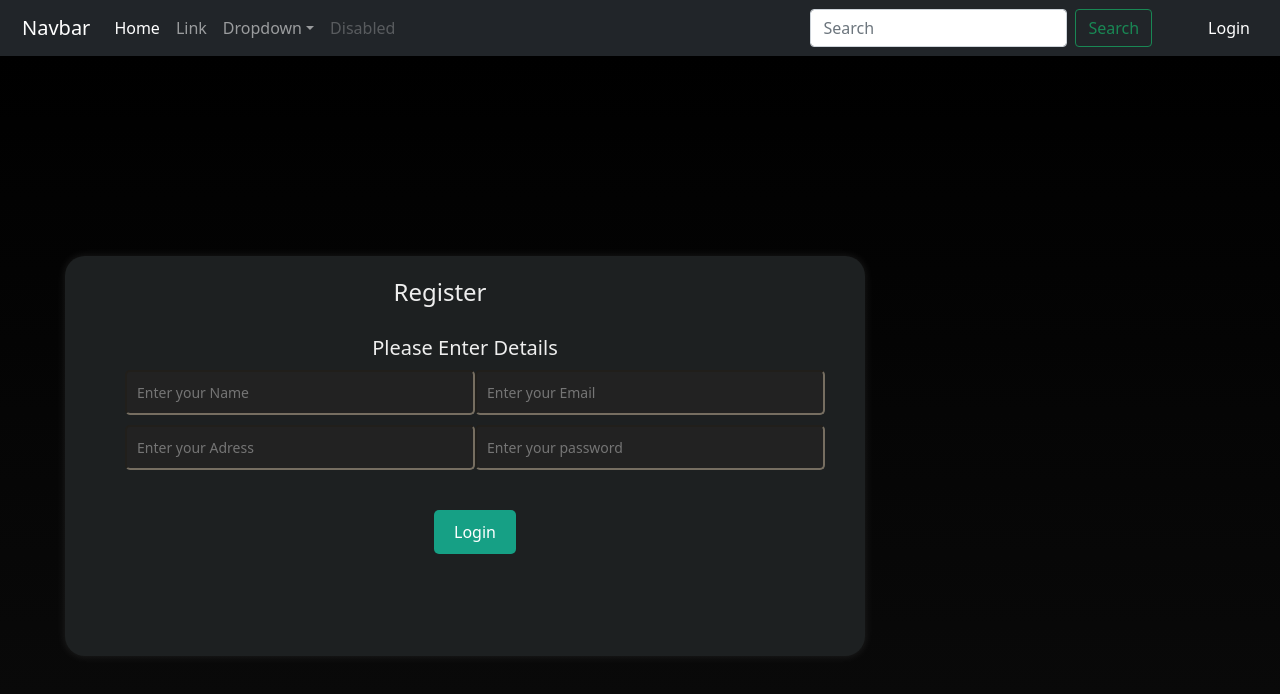
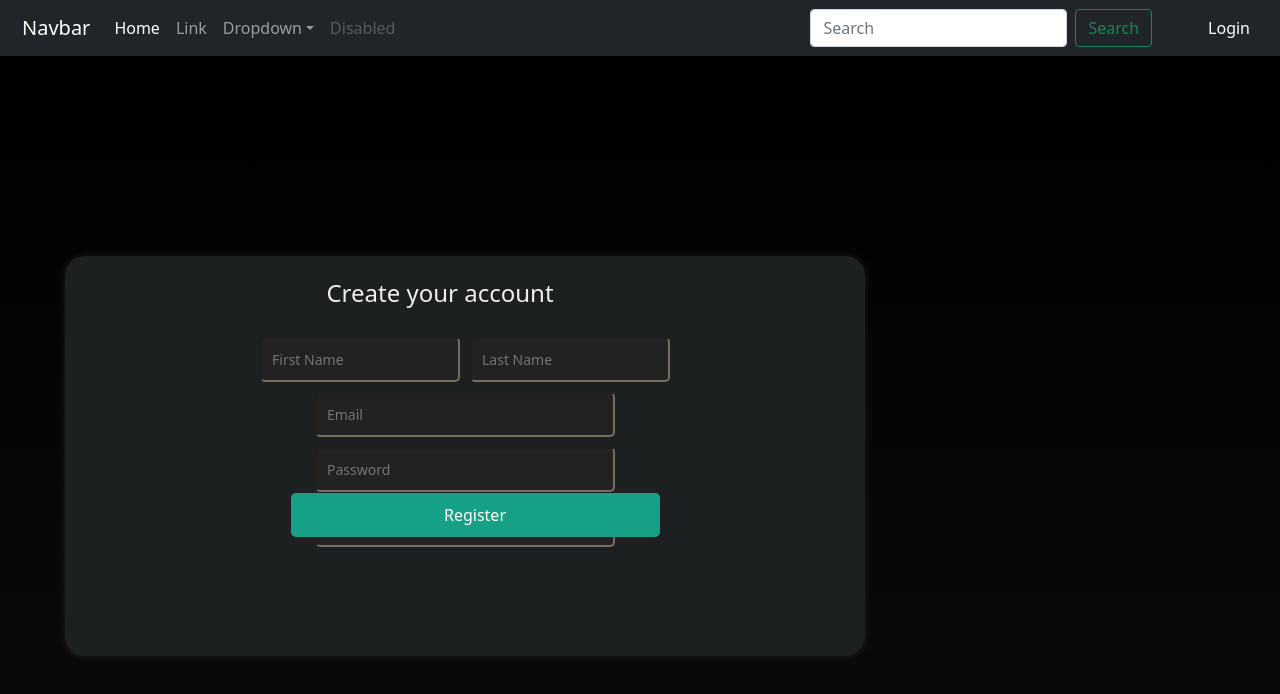
Before and after one commit to ABDULLAHHG/Mobile-Recommendation-System, a React (Create React App) app in the folder website/client/: page /Register in a window 1280 px wide. Shown: the top 694 px of the page. Built offline with nearby package versions, Linux system fonts and the light colour scheme.

Commit message:
edit on register page on front-end and add classes for each input

```diff
--- /dev/null
+++ b/website/client/src/Pages/Base.module.css
@@ -0,0 +1,18 @@
+.button_common {
+    background-color: olivedrab;
+    color: white;
+    padding: 15px 30px;
+    border: none;
+    font-size: 22px;
+    border-radius: 15px;
+    margin: 1rem;
+    width: 90%;
+}
+
+.error {
+    color: red;
+    text-align: left;
+    margin: auto;
+    font-size: 16px;
+    padding: 0px 1rem;
+}
--- a/website/client/src/Pages/Register/Register.css
+++ b/website/client/src/Pages/Register/Register.css
@@ -76,19 +76,7 @@ button:focus {
 i{
   color: #4e4d4d;
 }
-.Register input {
-  padding: 10px;
-  font-size: 14px;
-  border-color: rgb(118, 110, 97);
-  border-radius: 5px;
-  margin-bottom: 10px;
-  width: 100%;
-  max-width: 350px;
-  transform: translate(10px, -110px);
-  color: #ddd;
-  background-color: #222;
 
-}
 
 .Register button {
   background-color: #16a085;
@@ -110,49 +98,96 @@ i{
   box-shadow: #eb4e4e;
   transform: translate(10px, -85px);
 
-
-}
-
-.left-form {
-  text-align: center;
-  /* padding-left: 350px;
-  padding-bottom: 200px; */
-  margin-right: 20px;
-}
-.left-form h1 {
-  font-size: 24px;
-  margin-bottom: 10px;
 }
 
 
-.left-form button:hover {
-  background-color: #1abc9c;
-  transform: scale(1.1);
-  transition: transform 0.3s ease;
+
+
+.fullName {
+  padding: 10px;
+  font-size: 14px;
+  border-color: rgb(118, 110, 97);
+  border-radius: 5px;
+  margin-bottom: 10px;
+  margin-right: 5px;
+  max-width: 200px;
+  color: #ddd;
+  background-color: #222;
 }
 
-/* Right container (Chatbot) */
-.right-container {
-  left: 600px;
-  width: 400px;
-  height: 800px;
-  position: absolute;
-  top: 0;
-  right: 0;
-  bottom: 0;
-  left: 700px;
-  /* background-color: #f0f0f0; */
-  display: flex;
-  justify-content: center;
-  align-items: center;
-  overflow: hidden;
-  z-index: 999;  transition: transform 0.3s ease-in-out, box-shadow 0.3s ease-in-out;
+.lastName {
+  padding: 10px;
+  font-size: 14px;
+  border-color: rgb(118, 110, 97);
+  border-radius: 5px;
+  margin-bottom: 10px;
+  max-width: 200px;
+  color: #ddd;
+  background-color: #222;
+  margin-left: 5px;
 }
 
-.right-container.opened {
-  transform: translateX(-300px);
-  box-shadow: 0px 0px 20px rgba(0, 0, 0, 0.3);
+.email {
+  padding: 10px;
+  font-size: 14px;
+  border-color: rgb(118, 110, 97);
+  border-radius: 5px;
+  margin-bottom: 10px;
+  width: 100%;
+  max-width: 300px;
+  color: #ddd;
+  background-color: #222;
 }
+
+
+.password {
+  padding: 10px;
+  font-size: 14px;
+  border-color: rgb(118, 110, 97);
+  border-radius: 5px;
+  margin-bottom: 10px;
+  width: 100%;
+  max-width: 300px;
+  color: #ddd;
+  background-color: #222;
+}
+
+.cpassword {
+  padding: 10px;
+  font-size: 14px;
+  border-color: rgb(118, 110, 97);
+  border-radius: 5px;
+  margin-bottom: 10px;
+  width: 100%;
+  max-width: 300px;
+  color: #ddd;
+  background-color: #222;
+}
+.address {
+  padding: 10px;
+  font-size: 14px;
+  border-color: rgb(118, 110, 97);
+  border-radius: 5px;
+  margin-bottom: 10px;
+  width: 100%;
+  max-width: 300px;
+  color: #ddd;
+  background-color: #222;
+}
+
+.phone {
+  padding: 10px;
+  font-size: 14px;
+  border-color: rgb(118, 110, 97);
+  border-radius: 5px;
+  margin-bottom: 10px;
+  width: 100%;
+  max-width: 300px;
+  color: #ddd;
+  background-color: #222;
+}
+
+
 
 @media screen and (max-width: 1280px) {
   .Register-app-container {
--- a/website/client/src/Pages/Register/Register.js
+++ b/website/client/src/Pages/Register/Register.js
@@ -1,68 +1,156 @@
-import React, { useState } from "react";
+import React, {useEffect , useState} from "react";
+import { useNavigate, NavLink } from "react-router-dom";
+import basestyle from "../Base.module.css";
 import './Register.css';
+import axios from "axios";
 
 function Register() {
-  const [userEmail , setUserEmail] = useState("")
-  const [userPassword , setUserPassword] = useState("")
-  const [userName , setUserName] = useState("")
-  const [userAdress , setUserAdress] = useState("")
+  const navigate = useNavigate();
+
+  const [formErrors, setFormErrors] = useState({});
+  const [isSubmit, setIsSubmit] = useState(false);
+  const [user, setUserDetails] = useState({
+    fullName: "",
+    lastName: "",
+    address : "",
+    date  : "",
+    email: "",
+    password: "",
+    cpassword: "",
+  });
 
 
-  const register_sent = () => {
-    fetch('/Register' , {
-      method:['POST'],
-      headers:{
-        'Content-Type' :'application/json'
-      },
+  const changeHandler = (e) => {
+    const { name, value } = e.target;
+    setUserDetails({
+      ...user,
+      [name]: value,
+    });
+  };
 
-      body:JSON.stringify({
-      'userEmail' : userEmail,
-      'userAdress':userAdress,
-      'userName' : userName,
-      'userPassword' : userPassword
-    }),
+  const signupHandler = (e) => {
+    e.preventDefault();
+    setFormErrors(validateForm(user));
+    setIsSubmit(true);
+    // if (!formErrors) {
+    //   setIsSubmit(true);
+    // }
+  };
 
-    }).then({
-    })
+  useEffect(() => {
+    if (Object.keys(formErrors).length === 0 && isSubmit) {
+      console.log(user);
+      axios.post("http://localhost:9002/signup/", user).then((res) => {
+        alert(res.data.message);
+        navigate("/login", { replace: true });
+      });
     }
+  }, [formErrors]);
+
+
+  // validating user input
+  const validateForm = (values) => {
+    const error = {};
+    const regex = /^[^\s+@]+@[^\s@]+\.[^\s@]{2,}$/i;
+
+    if (!values.fullName) {
+      error.fullName = "First Name is required";
+    }
+
+    if (!values.lastName) {
+      error.lastName = "Last Name is required";
+    }
+
+    if (!values.email) {
+      error.email = "Email is required";
+    } else if (!regex.test(values.email)) {
+      error.email = "This is not a valid email format!";
+    }
+
+    if (!values.password) {
+      error.password = "Password is required";
+    } else if (values.password.length < 4) {
+      error.password = "Password must be more than 4 characters";
+    } else if (values.password.length > 10) {
+      error.password = "Password cannot exceed more than 10 characters";
+    }
+
+    if (!values.cpassword) {
+      error.cpassword = "Confirm Password is required";
+    } else if (values.cpassword !== values.password) {
+      error.cpassword = "Confirm password and password should be same";
+    }
+    return error;
+  };
+
 
   return (
   <div>
     <div className="Register-app-container">
       <div className="Register-mid-container">
         <div className="Register">
-              <h1>Register</h1>
-              <h3 id = 'formleft'>Please Enter Details</h3>
-
+          <form>
+            <h1>Create your account</h1>
             <input
-                type = 'text'
-                placeholder='Enter your Name'
-                value = {userName}
-                onChange={(e) => setUserName(e.target.value)}
+            className="fullName"
+              type="text"
+              name="fname"
+              id="fname"
+              placeholder="First Name"
+              onChange={changeHandler}
+              value={user.fname}
             />
 
             <input
-                type = 'text'
-                placeholder='Enter your Email'
-                value = {userEmail}
-                onChange={(e) => setUserEmail(e.target.value)}
+              className="lastName"
+
+              type="text"
+              name="lname"
+              id="lname"
+              placeholder="Last Name"
+              onChange={changeHandler}
+              value={user.lname}
             />
+            <p className={basestyle.error}>{formErrors.lname}</p>
+            <p className={basestyle.error}>{formErrors.fname}</p>
+            <input
+            className="email"
+            type="email"
+              name="email"
+              id="email"
+              placeholder="Email"
+              onChange={changeHandler}
+              value={user.email}
+            />
+            <p className={basestyle.error}>{formErrors.email}</p>
 
             <input
-                type = 'password'
-                placeholder='Enter your Adress'
-                value = {userAdress}
-                onChange={(e) => setUserAdress(e.target.value)}
+            className="password"
+            type="password"
+              name="password"
+              id="password"
+              placeholder="Password"
+              onChange={changeHandler}
+              value={user.password}
             />
+            <p className={basestyle.error}>{formErrors.password}</p>
 
             <input
-                type = 'password'
-                placeholder='Enter your password'
-                value = {userPassword}
-                onChange={(e) => setUserPassword(e.target.value)}
+            className="cpassword"
+            type="password"
+              name="cpassword"
+              id="cpassword"
+              placeholder="Confirm Password"
+              onChange={changeHandler}
+              value={user.cpassword}
             />
+            <p className={basestyle.error}>{formErrors.cpassword}</p>
 
-                <button type="submit" onClick={register_sent}>Login</button>
+
+            <button className={basestyle.button_common} onClick={signupHandler}>
+              Register
+            </button>
+          </form>
         </div>
       </div>
     </div>
```
Lines whose indentation alone changed are shown as unchanged.
